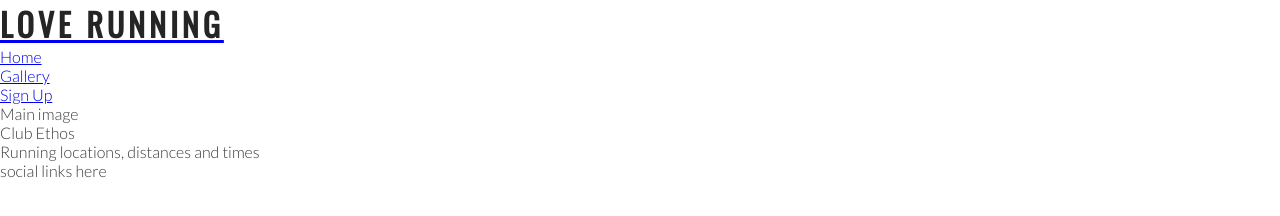
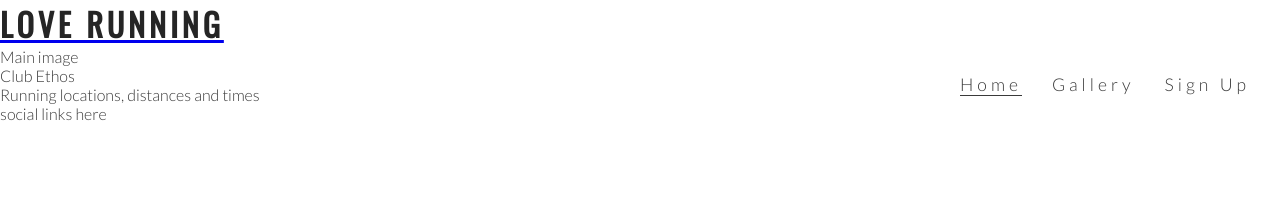
Before and after one commit to BSLaila/Love-Running, a plain HTML site: page index.html in a window 1280 px wide. Drawn offline with nearby package versions, Linux system fonts and the light colour scheme.

Commit message:
Add styling to the menu section

```diff
--- a/assets/css/style.css
+++ b/assets/css/style.css
@@ -34,8 +34,26 @@ h2 {
     letter-spacing: 4px;
 }
 
+#menu,
+#logo {
+    line-height: 75px;
+}
+
 #menu li {
     float: right;
+    list-style-type: none;
     margin-right: 30px;
-    list-style-type: none;
 }
+
+#menu a {
+    text-decoration: none;
+    color: inherit;
+}
+
+#menu a:hover {
+    border-bottom: 1px solid #3a3a3a;
+}
+
+.active {
+    border-bottom: 1px solid #3a3a3a;
+}
--- a/index.html
+++ b/index.html
@@ -17,16 +17,16 @@
         <a href="index.html">
             <h1>Love Running</h1>
         </a>
-        <nav>
+        <nav id="menu">
             <ul>
                 <li>
-                    <a href="index.html">Home</a>
+                    <a href="#">Sign Up</a>
                 </li>
                 <li>
                     <a href="#">Gallery</a>
                 </li>
                 <li>
-                    <a href="#">Sign Up</a>
+                    <a href="index.html" class="active">Home</a>
                 </li>
             </ul>
         </nav>
@@ -44,4 +44,5 @@
         social links here
     </footer>
 </body>
+
 </html>
```
